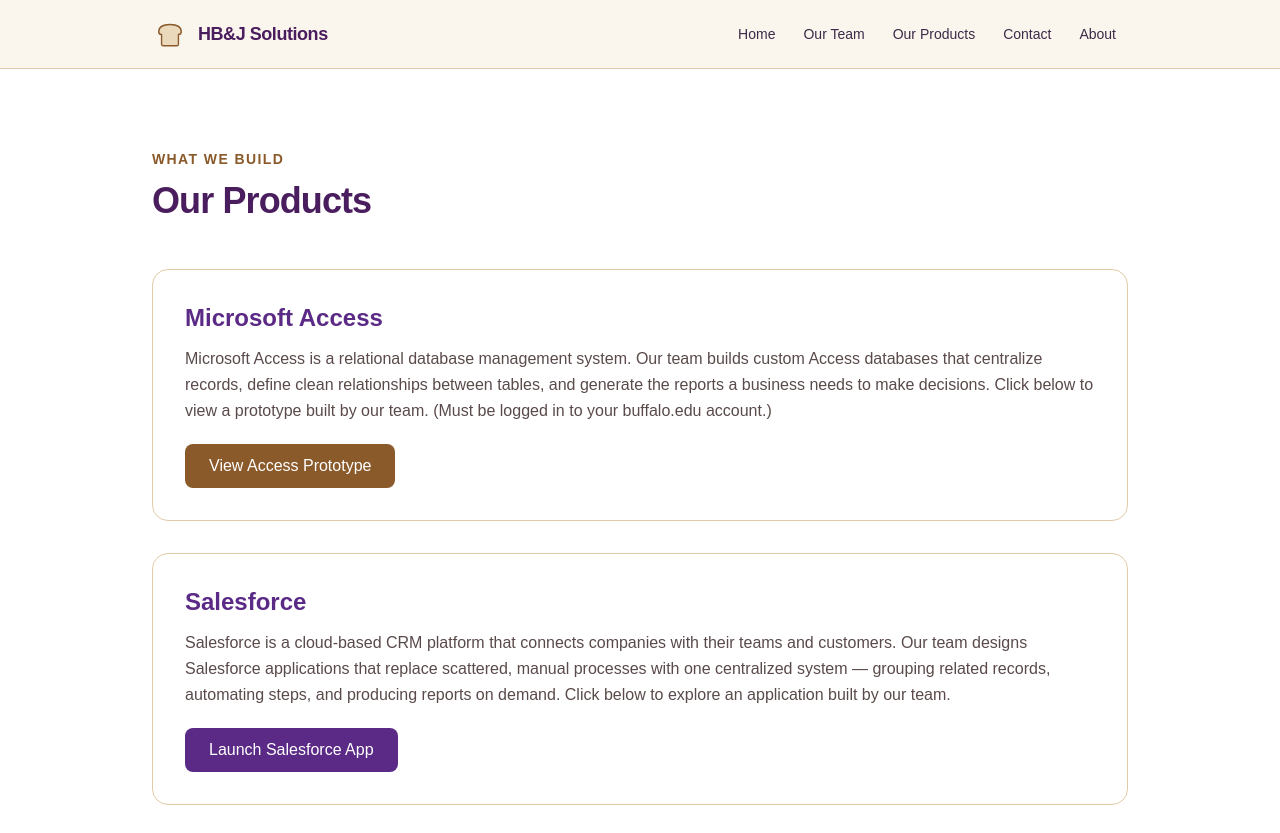
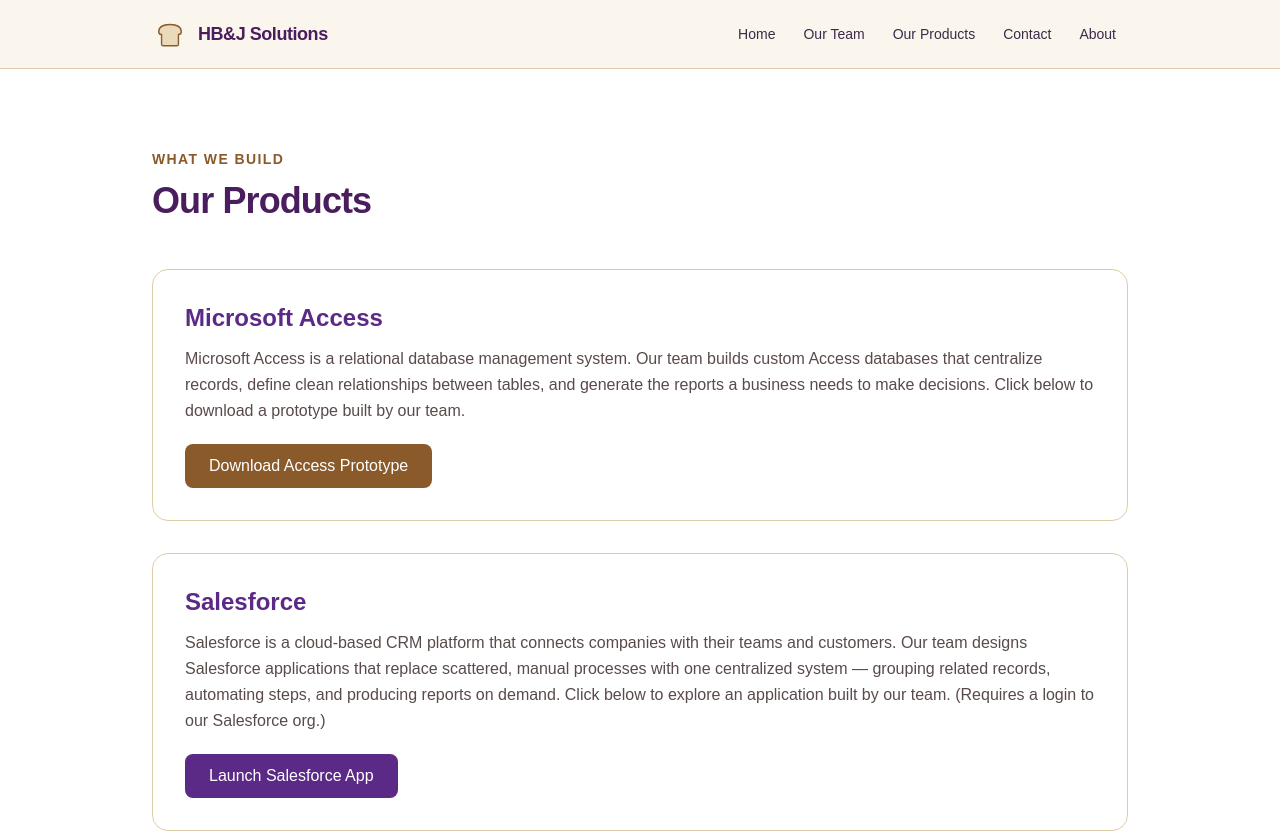
Before and after one commit to hsputney-alt/hbj-solutions, a Next.js app: page /products in a window 1280 px wide. Shown: the top 833 px of the page. Built offline with nearby package versions, Linux system fonts and the light colour scheme.

Commit message:
Add Salesforce and Access product links

```diff
--- a/app/products/page.tsx
+++ b/app/products/page.tsx
@@ -1,5 +1,5 @@
-const accessUrl = "#"; // TODO: replace with Microsoft Access prototype link
-const salesforceUrl = "#"; // TODO: replace with Salesforce app URL
+const accessUrl = "https://drive.google.com/file/d/1Y-7gbGCJWfqFoZRsDtQEN7bxOzC5oYdV/view?usp=sharing";
+const salesforceUrl = "https://orgfarm-cbc43e6b79-dev-ed.develop.lightning.force.com/one/one.app#eyJjb21wb25lbnREZWYiOiJkZXNrdG9wRGFzaGJvYXJkczpkYXNoYm9hcmQiLCJhdHRyaWJ1dGVzIjp7ImRhc2hib2FyZElkIjoiMDFaZEwwMDAwMEI1MVE5VUFKIiwiZGlzcGxheU1vZGUiOiJlZGl0In0sInN0YXRlIjp7fX0%3D";
 
 export default function Products() {
   return (
@@ -11,17 +11,17 @@
         <article className="rounded-2xl border border-[#E0CBA8] bg-white/60 p-8">
           <h2 className="text-2xl font-bold text-[#5B2A86]">Microsoft Access</h2>
           <p className="mt-3 text-[#5A4A4A] leading-relaxed">
-            Microsoft Access is a relational database management system. Our team builds custom Access databases that centralize records, define clean relationships between tables, and generate the reports a business needs to make decisions. Click below to view a prototype built by our team. (Must be logged in to your buffalo.edu account.)
+            Microsoft Access is a relational database management system. Our team builds custom Access databases that centralize records, define clean relationships between tables, and generate the reports a business needs to make decisions. Click below to download a prototype built by our team.
           </p>
-          <a href={accessUrl} className="mt-5 inline-block px-6 py-2.5 rounded-lg bg-[#8A5A2B] text-white font-medium hover:bg-[#6F4720] transition-colors">View Access Prototype</a>
+          <a href={accessUrl} target="_blank" rel="noopener noreferrer" className="mt-5 inline-block px-6 py-2.5 rounded-lg bg-[#8A5A2B] text-white font-medium hover:bg-[#6F4720] transition-colors">Download Access Prototype</a>
         </article>
 
         <article className="rounded-2xl border border-[#E0CBA8] bg-white/60 p-8">
           <h2 className="text-2xl font-bold text-[#5B2A86]">Salesforce</h2>
           <p className="mt-3 text-[#5A4A4A] leading-relaxed">
-            Salesforce is a cloud-based CRM platform that connects companies with their teams and customers. Our team designs Salesforce applications that replace scattered, manual processes with one centralized system — grouping related records, automating steps, and producing reports on demand. Click below to explore an application built by our team.
+            Salesforce is a cloud-based CRM platform that connects companies with their teams and customers. Our team designs Salesforce applications that replace scattered, manual processes with one centralized system — grouping related records, automating steps, and producing reports on demand. Click below to explore an application built by our team. (Requires a login to our Salesforce org.)
           </p>
-          <a href={salesforceUrl} className="mt-5 inline-block px-6 py-2.5 rounded-lg bg-[#5B2A86] text-white font-medium hover:bg-[#4A1D5E] transition-colors">Launch Salesforce App</a>
+          <a href={salesforceUrl} target="_blank" rel="noopener noreferrer" className="mt-5 inline-block px-6 py-2.5 rounded-lg bg-[#5B2A86] text-white font-medium hover:bg-[#4A1D5E] transition-colors">Launch Salesforce App</a>
         </article>
       </div>
     </section>
```
